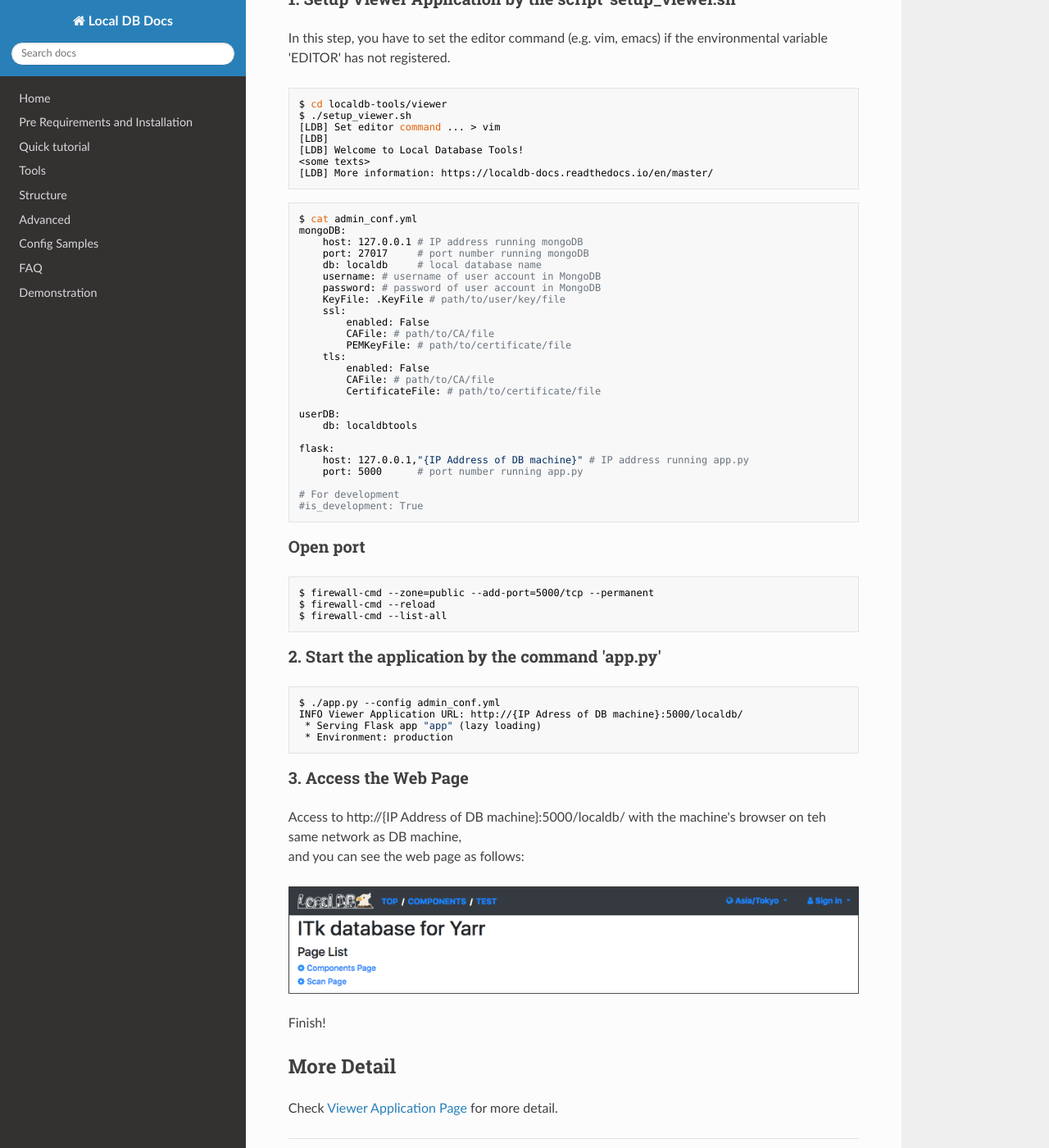
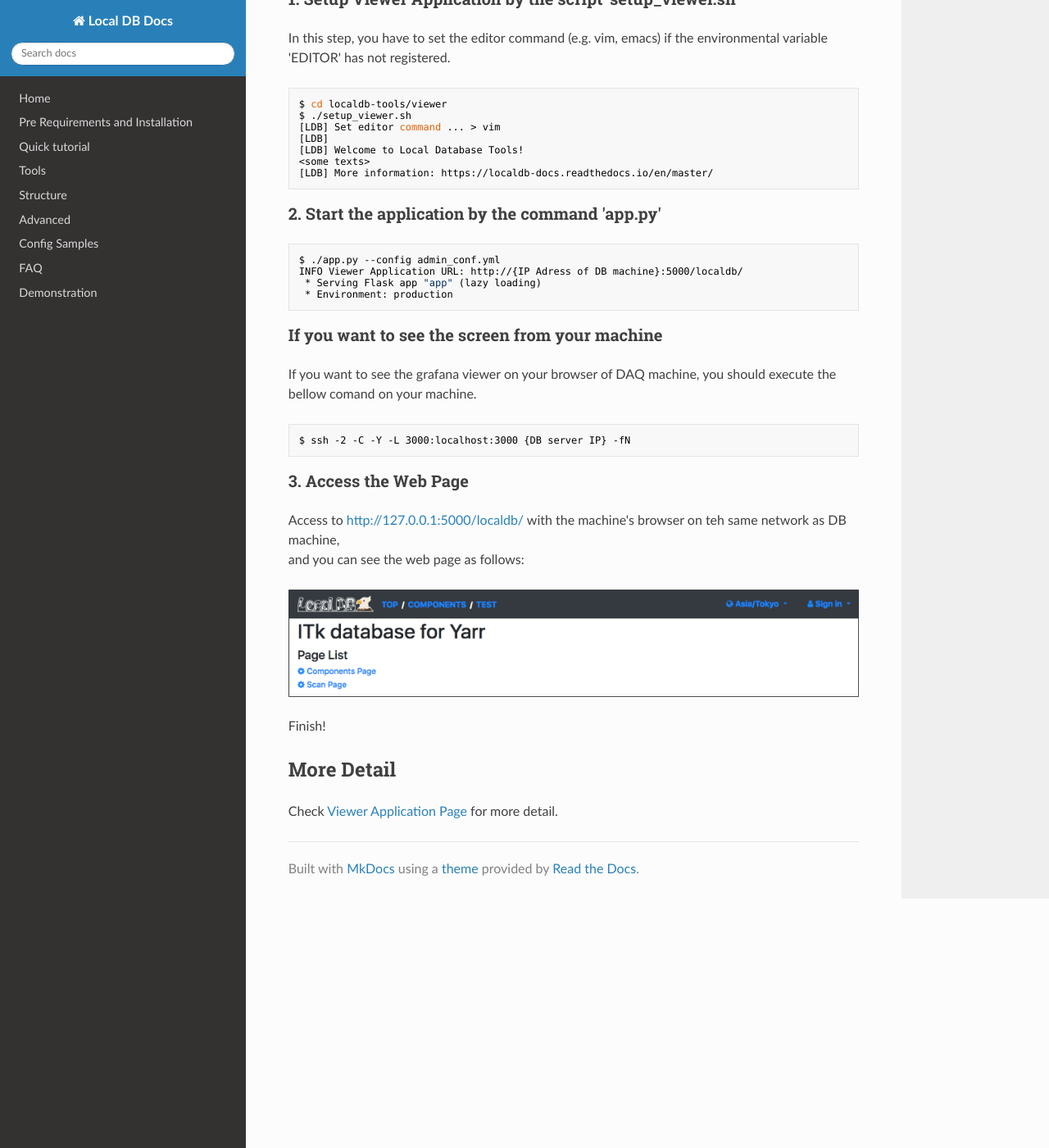
Before and after one commit to jlab-hep/localdb-docs, an MkDocs documentation site: the page built from docs/database_demonstration_viewer.md, in a window 1280 px wide and 1400 px high, scrolled down 821 px. Shown: the whole window at 82% size. Built offline with MkDocs 1.6.1, drawn with Linux system fonts in a browser that asks for light colours; nearby versions of some CDN libraries; old or Windows-style settings are respelled for this version of MkDocs.

````diff
--- a/docs/database_demonstration_viewer.md
+++ b/docs/database_demonstration_viewer.md
@@ -32,41 +32,6 @@ $ ./setup_viewer.sh
 [LDB] More information: https://localdb-docs.readthedocs.io/en/master/
 ```
 
-```bash
-$ cat admin_conf.yml
-mongoDB:
-    host: 127.0.0.1 # IP address running mongoDB
-    port: 27017     # port number running mongoDB
-    db: localdb     # local database name
-    username: # username of user account in MongoDB
-    password: # password of user account in MongoDB
-    KeyFile: .KeyFile # path/to/user/key/file
-    ssl:
-        enabled: False
-        CAFile: # path/to/CA/file
-        PEMKeyFile: # path/to/certificate/file
-    tls:
-        enabled: False
-        CAFile: # path/to/CA/file
-        CertificateFile: # path/to/certificate/file
-
-userDB:
-    db: localdbtools
-
-flask:
-    host: 127.0.0.1,"{IP Address of DB machine}" # IP address running app.py
-    port: 5000      # port number running app.py
-
-# For development
-#is_development: True
-```
-
-### Open port
-```bash
-$ firewall-cmd --zone=public --add-port=5000/tcp --permanent
-$ firewall-cmd --reload
-$ firewall-cmd --list-all
-```
 ### 2. Start the application by the command 'app.py'
 
 ```bash
@@ -76,17 +41,15 @@ INFO Viewer Application URL: http://{IP Adress of DB machine}:5000/localdb/
  * Environment: production
 ```
 
-<!--
-### If you want to see the screen from DAQ machine
-If you want to see the grafana viewer on your browser of DAQ machine, you should execute the bellow comand on the DAQ machine.
+### If you want to see the screen from your machine
+If you want to see the grafana viewer on your browser of DAQ machine, you should execute the bellow comand on your machine.
 ```bash
 $ ssh -2 -C -Y -L 3000:localhost:3000 {DB server IP} -fN
 ```
--->
 
 ### 3. Access the Web Page
 
-Access to http://{IP Address of DB machine}:5000/localdb/ with the machine's browser on teh same network as DB machine,<br>
+Access to [http://127.0.0.1:5000/localdb/](http://127.0.0.1:5000/localdb/) with the machine's browser on teh same network as DB machine,<br>
 and you can see the web page as follows:
 
 ![viewer top](images/demo_viewer_top.png)
````
Also changed, not shown: docs/database_demonstration_grafana.md (+4 -19 lines), docs/database_demonstration_influxdb.md (+0 -8 lines), docs/database_demonstration_mongodb.md (+3 -34 lines), docs/database_demonstration_yarr.md (+6 -21 lines).
